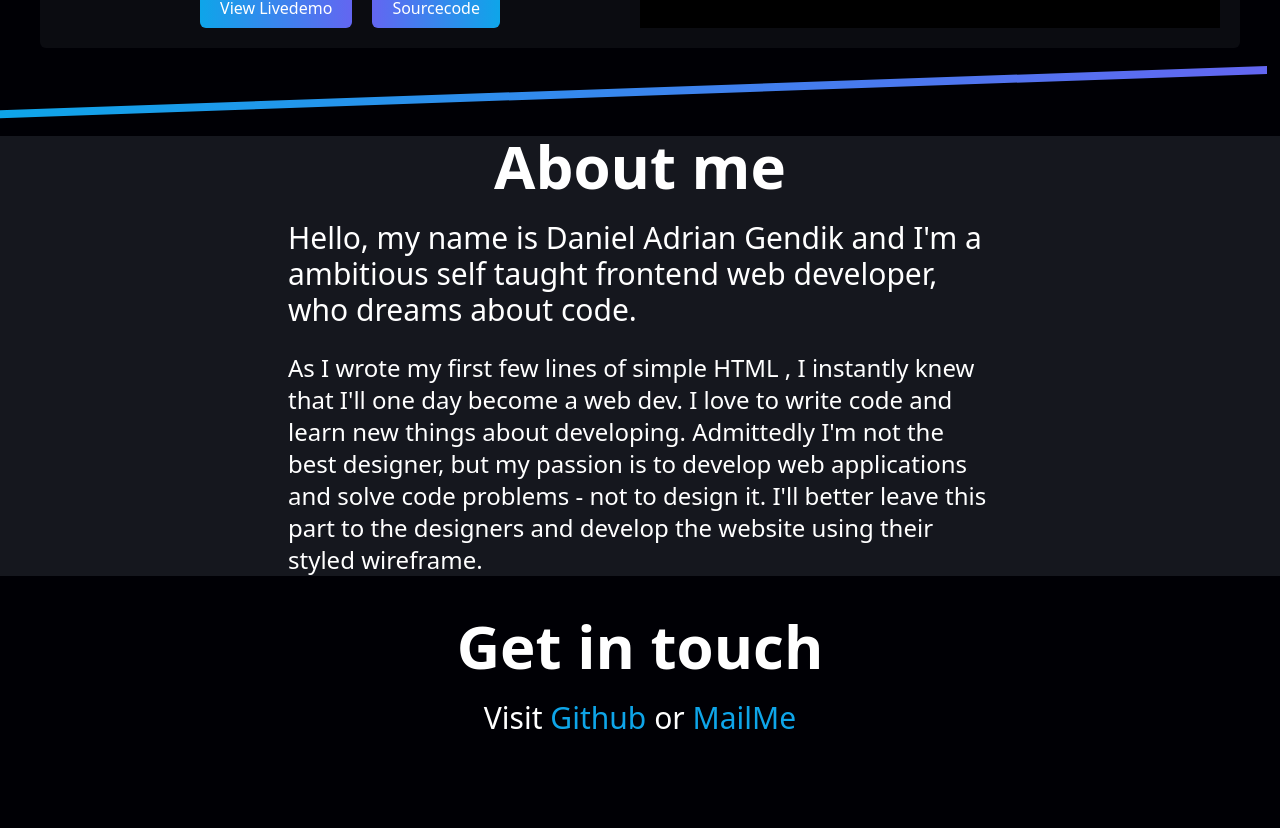
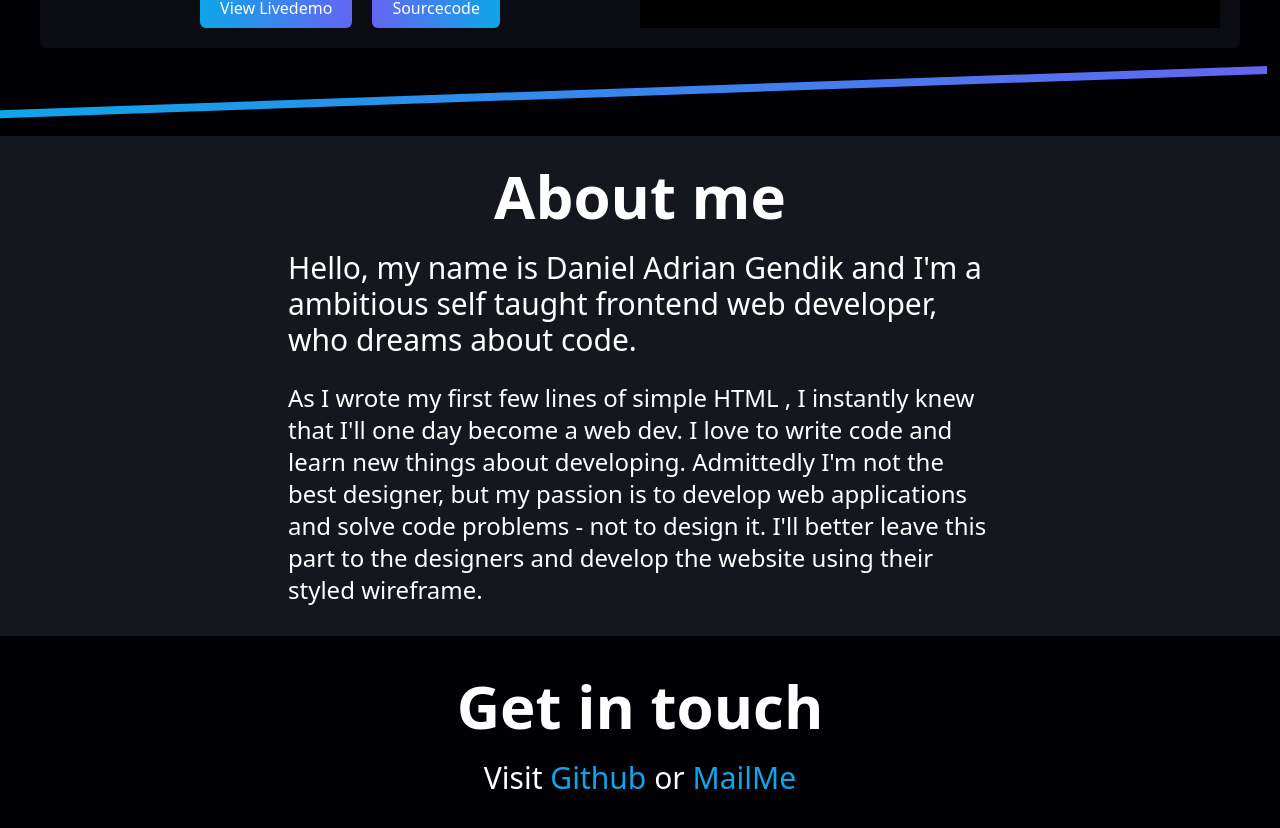
Before and after one commit to danielgen01/Portfolio-Daniel-G, a React (Vite) app: page / in a window 1280 px wide. Shown: the part 2053-2881 px from the top of the page. Before the commit the page ends 2791 px from the top, so only its background shows below. Built offline with nearby package versions, Linux system fonts and the light colour scheme.

Commit message:
make container bigger

```diff
--- a/src/components/AboutMe.tsx
+++ b/src/components/AboutMe.tsx
@@ -5,7 +5,7 @@ const AboutMe: React.FC = () => {
     <>
       <div
         id="aboutme"
-        className="text-white selection:bg-sky-300 flex flex-col items-center gap-6 w-screen mt-10 bg-gray-500/20"
+        className="text-white selection:bg-sky-300 flex flex-col items-center justify-center gap-6 w-screen mt-10 bg-gray-500/20 h-[500px]"
       >
         <h1 className="text-5xl lg:text-6xl font-bold">About me</h1>
         <h2 className=" text-2xl lg:text-3xl mx-10 lg:mx-72 font-medium">
--- a/src/components/Contact.tsx
+++ b/src/components/Contact.tsx
@@ -5,7 +5,7 @@ const Contact: React.FC = () => {
     <>
       <div
         id="contact"
-        className="text-white selection:bg-sky-300 flex flex-col items-center gap-6 w-screen mt-10"
+        className="text-white selection:bg-sky-300 flex flex-col items-center gap-6 w-screen mt-10 h-96"
       >
         <h1 className="text-5xl lg:text-6xl font-bold">Get in touch</h1>
         <h2 className=" text-2xl lg:text-3xl mx-10 lg:mx-72 font-medium ">
```
